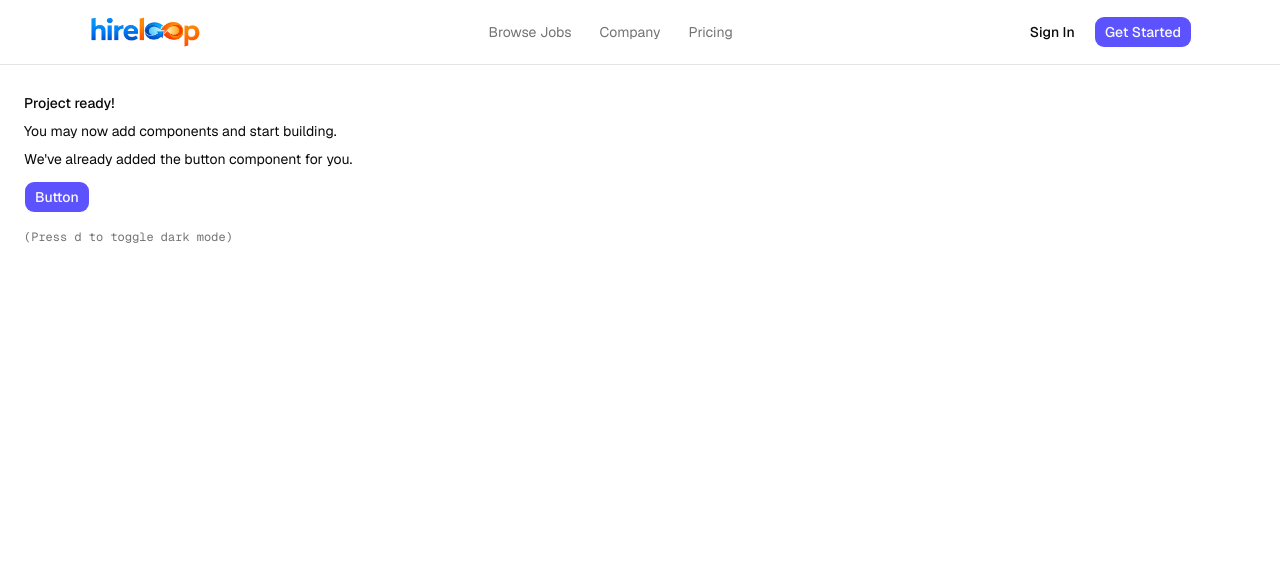
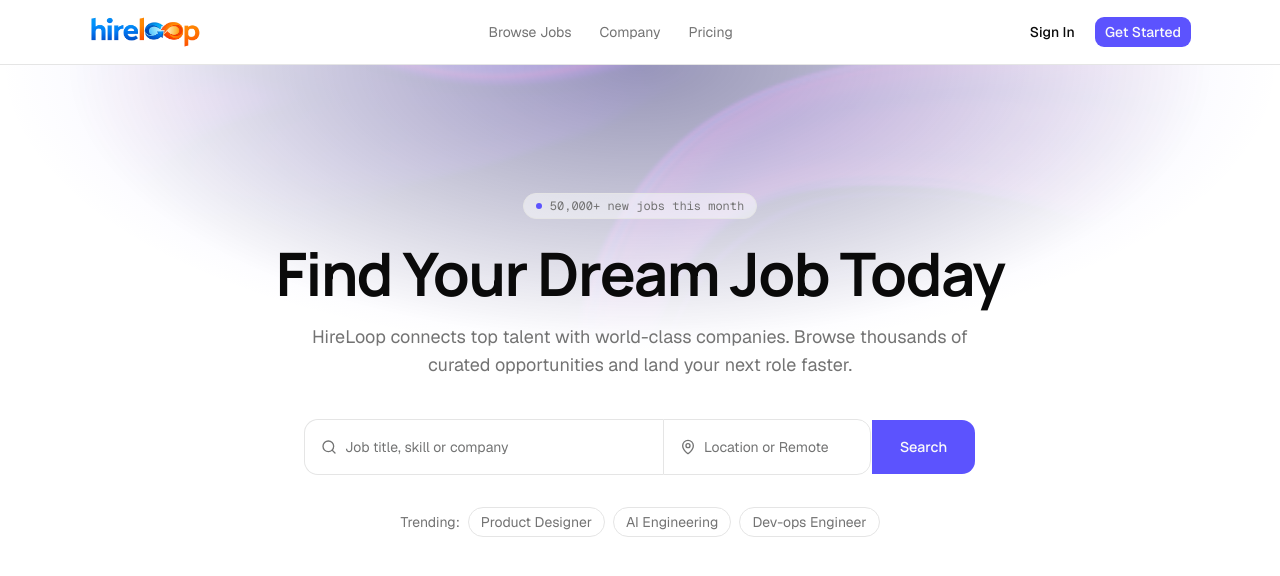
Before and after one commit to jikrulislamjeto/Hireloop, a Next.js app: page / in a window 1280 px wide. Shown: the top 576 px of the page. Built offline with nearby package versions, Linux system fonts and the light colour scheme.

Commit message:
feat: Added hero section on the home page

```diff
--- a/app/globals.css
+++ b/app/globals.css
@@ -5,7 +5,7 @@
 @custom-variant dark (&:is(.dark *));
 
 @theme inline {
-    --font-heading: var(--font-sans);
+    --font-heading: var(--font-heading);
     --font-sans: var(--font-sans);
     --color-sidebar-ring: var(--sidebar-ring);
     --color-sidebar-border: var(--sidebar-border);
--- a/app/layout.tsx
+++ b/app/layout.tsx
@@ -1,4 +1,4 @@
-import { Geist, Geist_Mono } from "next/font/google"
+import { Geist, Geist_Mono, Manrope } from "next/font/google"
 
 import "./globals.css"
 import { ThemeProvider } from "@/components/theme-provider"
@@ -12,6 +12,11 @@ const fontMono = Geist_Mono({
   variable: "--font-mono",
 })
 
+const manrope = Manrope({
+  subsets: ["latin"],
+  variable: "--font-heading",
+})
+
 export default function RootLayout({
   children,
 }: Readonly<{
@@ -21,7 +26,7 @@ export default function RootLayout({
     <html
       lang="en"
       suppressHydrationWarning
-      className={cn("antialiased", fontMono.variable, "font-sans", geist.variable)}
+      className={cn("antialiased", fontMono.variable, "font-sans", geist.variable, manrope.variable)}
     >
       <body>
         <ThemeProvider>
--- a/app/page.tsx
+++ b/app/page.tsx
@@ -1,19 +1,5 @@
-import { Button } from "@/components/ui/button"
+import { Hero } from "@/components/sections/hero"
 
 export default function Page() {
-  return (
-    <div className="flex min-h-svh p-6">
-      <div className="flex max-w-md min-w-0 flex-col gap-4 text-sm leading-loose">
-        <div>
-          <h1 className="font-medium">Project ready!</h1>
-          <p>You may now add components and start building.</p>
-          <p>We&apos;ve already added the button component for you.</p>
-          <Button className="mt-2">Button</Button>
-        </div>
-        <div className="font-mono text-xs text-muted-foreground">
-          (Press <kbd>d</kbd> to toggle dark mode)
-        </div>
-      </div>
-    </div>
-  )
+  return <Hero />
 }
--- /dev/null
+++ b/components/sections/hero.tsx
@@ -0,0 +1,113 @@
+"use client"
+
+import { useRouter } from "next/navigation"
+import { FormEvent } from "react"
+import { MapPin, SearchIcon } from "lucide-react"
+
+import { Button } from "@/components/ui/button"
+import { cn } from "@/lib/utils"
+
+const trendingPositions = ["Product Designer", "AI Engineering", "Dev-ops Engineer"] as const
+
+export function Hero() {
+  const router = useRouter()
+
+  function handleSubmit(event: FormEvent<HTMLFormElement>) {
+    event.preventDefault()
+    const data = new FormData(event.currentTarget)
+    const params = new URLSearchParams()
+    const query = String(data.get("query") ?? "").trim()
+    const location = String(data.get("location") ?? "").trim()
+    if (query) params.set("q", query)
+    if (location) params.set("location", location)
+    router.push(`/jobs${params.size ? `?${params}` : ""}`)
+  }
+
+  return (
+    <section className="relative isolate overflow-hidden">
+      {/* Purple swirl backdrop from the Figma hero art */}
+      <div
+        aria-hidden
+        className="pointer-events-none absolute inset-0 -z-10 bg-cover bg-center opacity-35 [mask-image:radial-gradient(ellipse_60%_60%_at_50%_0%,black,transparent_75%)]"
+        style={{ backgroundImage: "url('/hero-bg.png')" }}
+      />
+      <div
+        aria-hidden
+        className="pointer-events-none absolute inset-x-0 top-0 -z-10 h-72 bg-[radial-gradient(ellipse_50%_100%_at_50%_0%,--theme(--color-primary/20%),transparent)]"
+      />
+
+      <div className="mx-auto flex max-w-4xl flex-col items-center px-4 pt-24 pb-28 text-center sm:px-6 sm:pt-32 sm:pb-36">
+        <p className="inline-flex items-center gap-2 rounded-full border bg-card/50 px-3 py-1 font-mono text-xs text-muted-foreground">
+          <span className="size-1.5 rounded-full bg-primary" aria-hidden />
+          50,000+ new jobs this month
+        </p>
+
+        <h1 className="mt-6 font-heading text-4xl font-bold tracking-tight text-balance sm:text-5xl md:text-6xl">
+          Find Your Dream Job Today
+        </h1>
+
+        <p className="mt-5 max-w-2xl text-pretty text-base text-muted-foreground sm:text-lg">
+          HireLoop connects top talent with world-class companies. Browse
+          thousands of curated opportunities and land your next role faster.
+        </p>
+
+        <form
+          onSubmit={handleSubmit}
+          className="mt-10 flex w-full max-w-2xl flex-col gap-2 sm:flex-row sm:items-center sm:gap-0"
+        >
+          <div className="flex h-14 flex-1 items-center gap-2 rounded-xl border bg-card/70 px-4 backdrop-blur-sm focus-within:border-ring sm:rounded-r-none sm:border-r-0">
+            <SearchIcon
+              className="size-4 shrink-0 text-muted-foreground"
+              aria-hidden
+            />
+            <input
+              type="search"
+              name="query"
+              placeholder="Job title, skill or company"
+              aria-label="Job title, skill or company"
+              className="h-full w-full min-w-0 bg-transparent text-sm outline-none placeholder:text-muted-foreground"
+            />
+          </div>
+          <div className="hidden h-14 items-center gap-2 rounded-xl border bg-card/70 px-4 backdrop-blur-sm focus-within:border-ring md:flex md:w-52 md:rounded-l-none">
+            <MapPin
+              className="size-4 shrink-0 text-muted-foreground"
+              aria-hidden
+            />
+            <input
+              type="text"
+              name="location"
+              placeholder="Location or Remote"
+              aria-label="Location or remote"
+              className="h-full w-full min-w-0 bg-transparent text-sm outline-none placeholder:text-muted-foreground"
+            />
+          </div>
+          <Button
+            type="submit"
+            size="lg"
+            className="h-14 rounded-xl px-7 font-heading text-sm font-semibold sm:rounded-l-none"
+          >
+            Search
+          </Button>
+        </form>
+
+        <div className="mt-8 flex flex-wrap items-center justify-center gap-2">
+          <span className="text-sm text-muted-foreground">Trending:</span>
+          {trendingPositions.map((position) => (
+            <button
+              key={position}
+              type="button"
+              onClick={() => router.push(`/jobs?q=${encodeURIComponent(position)}`)}
+              className={cn(
+                "rounded-full border px-3 py-1 text-sm text-muted-foreground transition-colors",
+                "hover:border-ring hover:text-foreground",
+                "outline-none focus-visible:ring-3 focus-visible:ring-ring/50"
+              )}
+            >
+              {position}
+            </button>
+          ))}
+        </div>
+      </div>
+    </section>
+  )
+}
```
Also changed, not shown: public/hero-bg.png (added).
